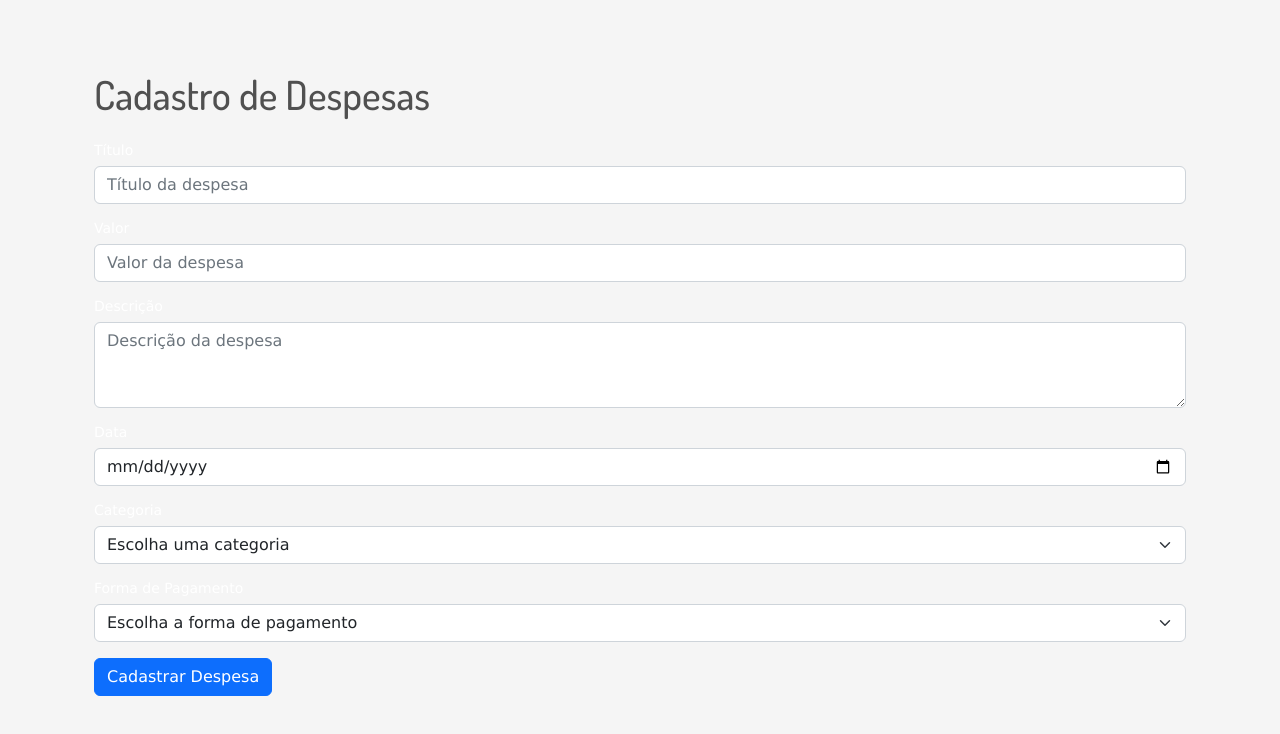
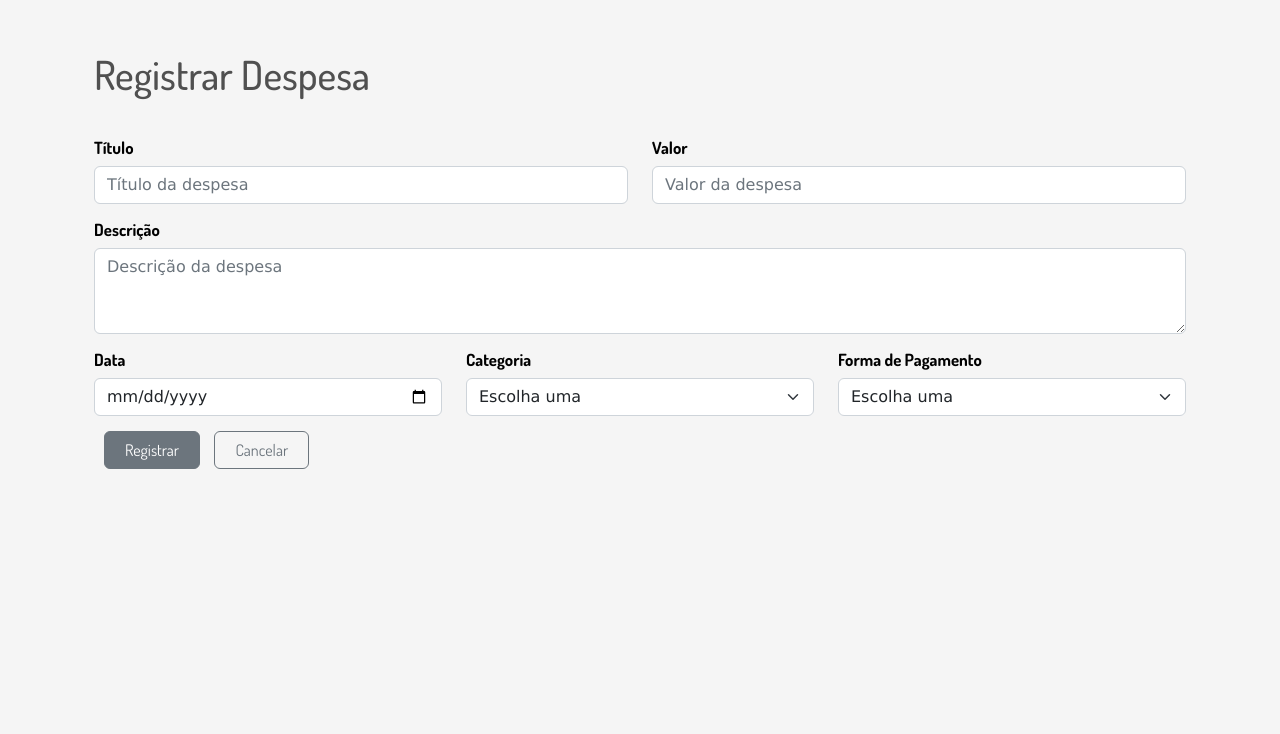
Before and after one commit to rogermarllus/planeco, a Node server app: page /despesas/registrar in a window 1280 px wide. Shown: the part 66-800 px from the top of the page. Run offline with Node 20, Linux system fonts and the light colour scheme; some libraries are stand-ins or nearby versions.

Commit message:
Melhoria no visual da aplicação e na disposição das despesas no Index e na página de despesas arquivadas (agora estão ordenadas por data, a mais recente primeiro), preparação para a implementação do sistema de filtragem de despesas e relatório mensal

```diff
--- a/app.js
+++ b/app.js
@@ -2,6 +2,7 @@ var createError = require("http-errors");
 var express = require("express");
 var path = require("path");
 var cookieParser = require("cookie-parser");
+var bodyParser = require("body-parser");
 var logger = require("morgan");
 
 var indexRouter = require("./routes/rIndex");
@@ -18,6 +19,8 @@ app.use(express.json());
 app.use(express.urlencoded({ extended: false }));
 app.use(cookieParser());
 app.use(express.static(path.join(__dirname, "public")));
+app.use(bodyParser.urlencoded({ extended: false }));
+app.use(bodyParser.json());
 
 app.use("/", indexRouter);
 app.use("/despesas", expensesRouter);
--- a/controller/cExpenses.js
+++ b/controller/cExpenses.js
@@ -5,6 +5,8 @@ exports.create_get = async function (req, res) {
 };
 exports.create_post = async function (req, res) {
   var expense = req.body;
+  var realDate = new Date(expense.date + "T00:00:00");
+  expense.realDate = realDate;
   await mExpenses.create(expense);
   res.redirect("/");
 };
@@ -14,6 +16,7 @@ exports.read = async function (req, res) {
     var expense = await mExpenses.read(id);
     dataContext = {
       expense: expense,
+      realDate: expense.realDate.toLocaleDateString("pt-BR"),
     };
     res.render("expenseRead", dataContext);
   } catch (err) {
--- a/package.json
+++ b/package.json
@@ -6,6 +6,7 @@
     "start": "node ./bin/www"
   },
   "dependencies": {
+    "body-parser": "^2.0.1",
     "cookie-parser": "~1.4.4",
     "debug": "~2.6.9",
     "express": "^5.0.0",
--- a/public/stylesheets/style.css
+++ b/public/stylesheets/style.css
@@ -25,7 +25,7 @@ p {
 }
 
 nav {
-  margin-bottom: 70px;
+  margin-bottom: 50px;
   background-color: rgb(210, 255, 143);
 }
 
@@ -75,21 +75,25 @@ a.nav-link:hover,
 }
 
 .btnIconOp {
-  width: 30px;
-  height: 30px;
-  background-color: white;
+  width: 35px;
+  height: 35px;
+  background-color: rgba(255, 255, 255, 0);
   border: none;
   text-decoration: none;
+  margin-right: 15px;
 }
 
 .btnIconOp,
 .btnIcon {
-  color: black;
+  color: darkgray;
   font-size: 25px;
 }
 .btnIconOp:hover,
 .btnIcon:hover {
-  color: var(--verde);
+  color: black;
+  transform: scale(1.05);
+  transition: 0.5s;
+  margin-top: 0px;
 }
 
 .btnIconOp:active,
@@ -138,7 +142,7 @@ div.expensesOperations {
   display: flex;
   justify-content: right;
   align-items: center;
-  margin-top: 10px;
+  margin-top: 12px;
 }
 
 hr {
@@ -247,3 +251,29 @@ div.divBtnRegistrar {
   align-items: center;
   padding-left: 15px;
 }
+
+label {
+  font-family: "Dosis";
+  font-weight: bold;
+  font-size: 1.2em;
+  color: black;
+  margin-top: 15px;
+}
+
+.btn {
+  font-family: "Dosis";
+  margin-top: 15px;
+  margin-left: 10px;
+  padding-left: 20px;
+  padding-right: 20px;
+}
+
+h1.expenseTitleRead {
+  color: rgb(243, 95, 95);
+}
+
+div.infoRead {
+  border-radius: 5px;
+  border: 3px solid rgb(121, 121, 121);
+  padding: 10px;
+}
--- a/routes/rIndex.js
+++ b/routes/rIndex.js
@@ -7,6 +7,6 @@ router.get("/", cIndex.home);
 router.post("/", cIndex.home);
 router.get("/sobre", cIndex.info);
 router.get("/ErroId/:id", cIndex.errorId);
-//router.get("/relatorio", cIndex.report);
+router.get("/relatorio", cIndex.report);
 
 module.exports = router;
--- a/views/errorId.hbs
+++ b/views/errorId.hbs
@@ -1 +1,2 @@
-<!-- Ainda não implementado -->
+{{id}}
+<input type="number" name="fds" id="fds" value="10" />
--- a/views/expenseCreate.hbs
+++ b/views/expenseCreate.hbs
@@ -1,8 +1,20 @@
 <div class="container">
-  <h1 class="mb-4">Cadastro de Despesas</h1>
-  <form method="POST" action="/despesas/registrar">
-    <div class="mb-3">
+  <form action="/despesas/registrar" method="POST">
+    <div class="row">
+      <div class="col">
+        <h1 class="mb-4">Registrar Despesa</h1>
+      </div>
+    </div>
+    <div class="row">
+      <div class="col">
         <label for="titulo" class="form-label">Título</label>
+      </div>
+      <div class="col">
+        <label for="valor" class="form-label">Valor</label>
+      </div>
+    </div>
+    <div class="row">
+      <div class="col">
         <input
           type="text"
           class="form-control"
@@ -10,10 +22,8 @@
           name="title"
           placeholder="Título da despesa"
           required
-      />
-    </div>
-    <div class="mb-3">
-      <label for="valor" class="form-label">Valor</label>
+        /></div>
+      <div class="col">
         <input
           type="number"
           class="form-control"
@@ -22,10 +32,15 @@
           placeholder="Valor da despesa"
           step="0.01"
           required
-      />
+        /></div>
     </div>
-    <div class="mb-3">
+    <div class="row">
+      <div class="col">
         <label for="descricao" class="form-label">Descrição</label>
+      </div>
+    </div>
+    <div class="row">
+      <div class="col">
         <textarea
           class="form-control"
           id="descricao"
@@ -34,14 +49,31 @@
           placeholder="Descrição da despesa"
         ></textarea>
       </div>
-    <div class="mb-3">
+    </div>
+    <div class="row">
+      <div class="col">
         <label for="data" class="form-label">Data</label>
-      <input type="date" class="form-control" id="data" name="date" required />
       </div>
-    <div class="mb-3">
+      <div class="col">
         <label for="categoria" class="form-label">Categoria</label>
+      </div>
+      <div class="col">
+        <label for="formaPagamento" class="form-label">Forma de Pagamento</label>
+      </div>
+    </div>
+    <div class="row">
+      <div class="col">
+        <input
+          type="date"
+          class="form-control"
+          id="data"
+          name="date"
+          required
+        />
+      </div>
+      <div class="col">
         <select class="form-select" id="categoria" name="category" required>
-        <option value="">Escolha uma categoria</option>
+          <option value="">Escolha uma</option>
           <option value="Alimentação">Alimentação</option>
           <option value="Assinaturas">Assinaturas</option>
           <option value="Estudos">Estudos</option>
@@ -53,21 +85,26 @@
           <option value="Vestuário">Vestuário</option>
         </select>
       </div>
-    <div class="mb-3">
-      <label for="formaPagamento" class="form-label">Forma de Pagamento</label>
+      <div class="col">
         <select
           class="form-select"
           id="formaPagamento"
           name="paymentForm"
           required
         >
-        <option value="">Escolha a forma de pagamento</option>
+          <option value="">Escolha uma</option>
           <option value="Crédito">Crédito</option>
           <option value="Débito">Débito</option>
           <option value="Dinheiro">Dinheiro</option>
           <option value="PIX">PIX</option>
         </select>
       </div>
-    <button type="submit" class="btn btn-primary">Cadastrar Despesa</button>
+    </div>
+    <div class="row">
+      <div class="col">
+        <button type="submit" class="btn btn-secondary">Registrar</button>
+        <a href="/" class="btn btn-outline-secondary">Cancelar</a>
+      </div>
+    </div>
   </form>
 </div>
--- a/views/layout.hbs
+++ b/views/layout.hbs
@@ -43,7 +43,7 @@
                 Arquivados</a>
             </li>
             <li class="nav-item">
-              <a {{#if inReport}}class="nav-link active disabled"{{else}}class="nav-link disabled"{{/if}} href="/relatorio/{{user._id}}"><i class="bi bi-clipboard-data-fill"></i>
+              <a {{#if inReport}}class="nav-link active"{{else}}class="nav-link"{{/if}} href="/relatorio"><i class="bi bi-clipboard-data-fill"></i>
                 Relatório Mensal</a>
             </li>
           </ul>
--- /dev/null
+++ b/views/report.hbs
@@ -0,0 +1 @@
+<h1>{{title}}</h1>
```
Also changed, not shown: controller/cIndex.js (+22 -0 lines), model/expensesMongoDB.js (+37 -2 lines), views/archived.hbs (+6 -5 lines), views/expenseRead.hbs (+23 -14 lines), views/expenseUpdate.hbs (+54 -17 lines), views/index.hbs (+100 -12 lines), views/info.hbs (+10 -10 lines), 1 other file. Lines whose indentation alone changed are shown as unchanged.
